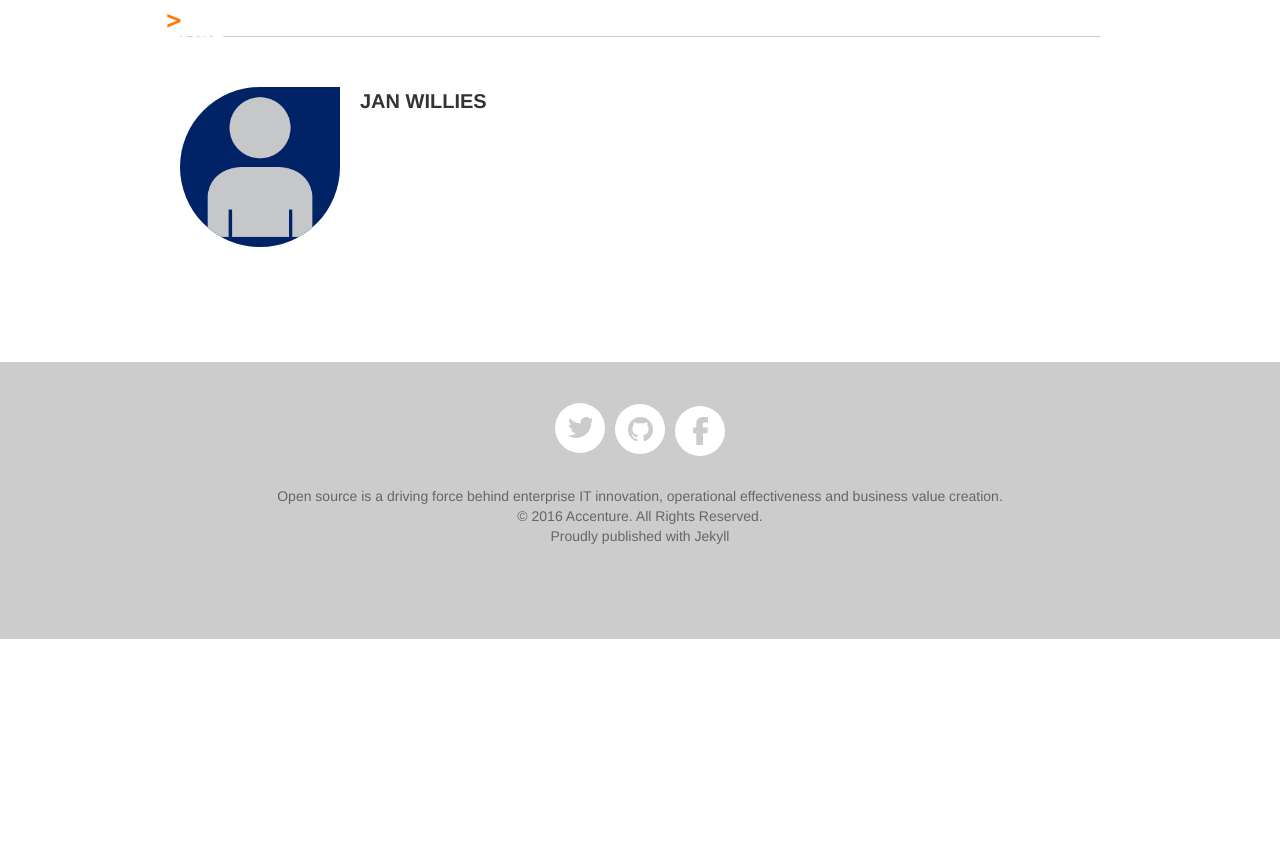
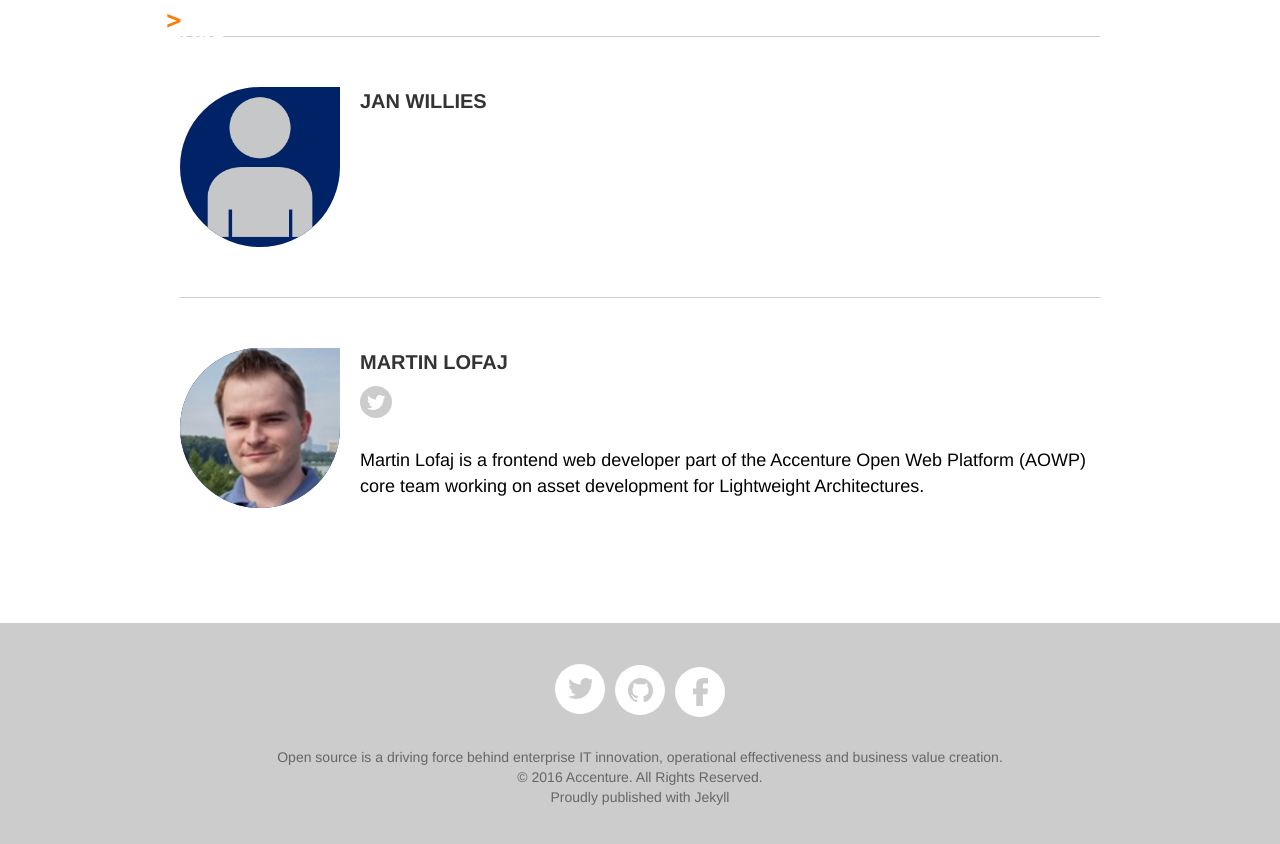
Before and after one commit to Accenture/accenture.github.io, a Jekyll site: the page built from blog/contributors.md, in a window 1280 px wide and 900 px high, scrolled down 1941 px. Shown: the top 844 px of the window. Built offline with Jekyll 4.4.1, drawn with Linux system fonts in a browser that asks for light colours; some web fonts are replaced; before the commit the page ends 2580 px from its top, so only the background shows below that.

Commit message:
added myself as author

```diff
--- a/blog/_data/authors.yml
+++ b/blog/_data/authors.yml
@@ -64,3 +64,13 @@
   photo: /img/author/default-user.png
   twitter:
   linkedin:
+
+- slug: martin_lofaj
+  name: Martin Lofaj
+  bio: >
+    Martin Lofaj is a frontend web developer part of the Accenture Open Web Platform (AOWP)
+    core team working on asset development for Lightweight Architectures.
+  gravatar:
+  photo: /img/author/martin-lofaj.jpg
+  twitter: https://twitter.com/martin_lofaj
+  linkedin:
```
Also changed, not shown: blog/img/author/martin-lofaj.jpg (added).
